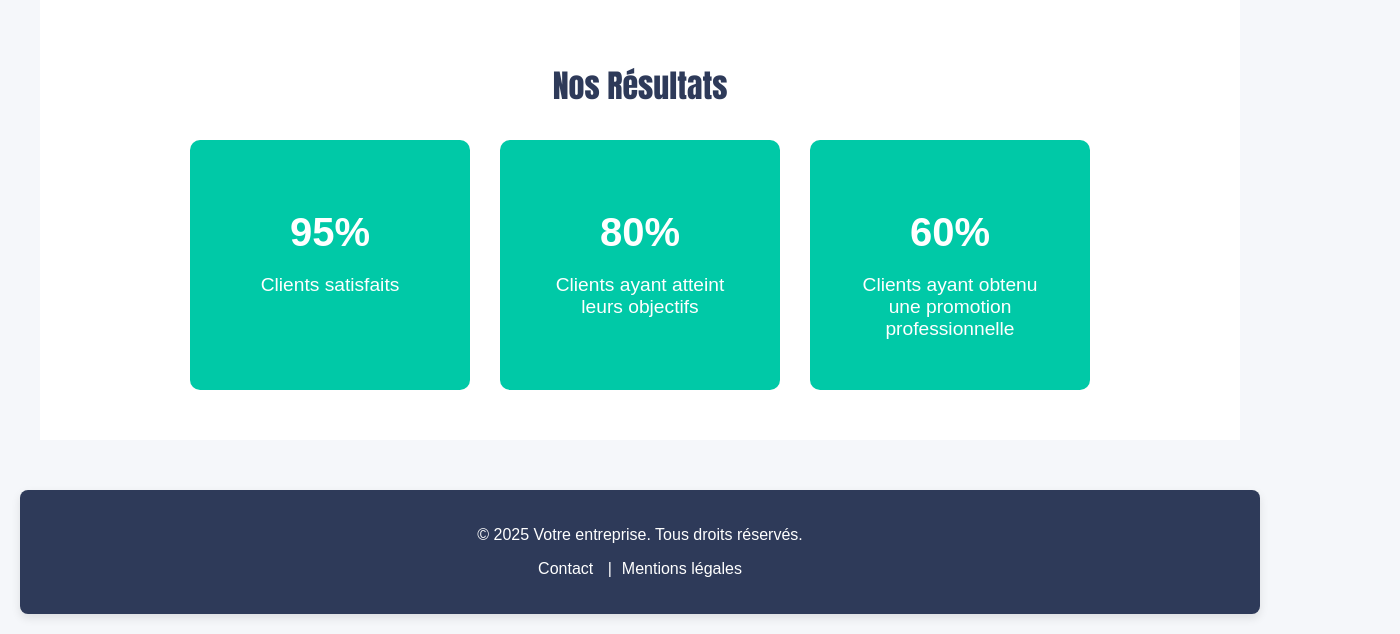
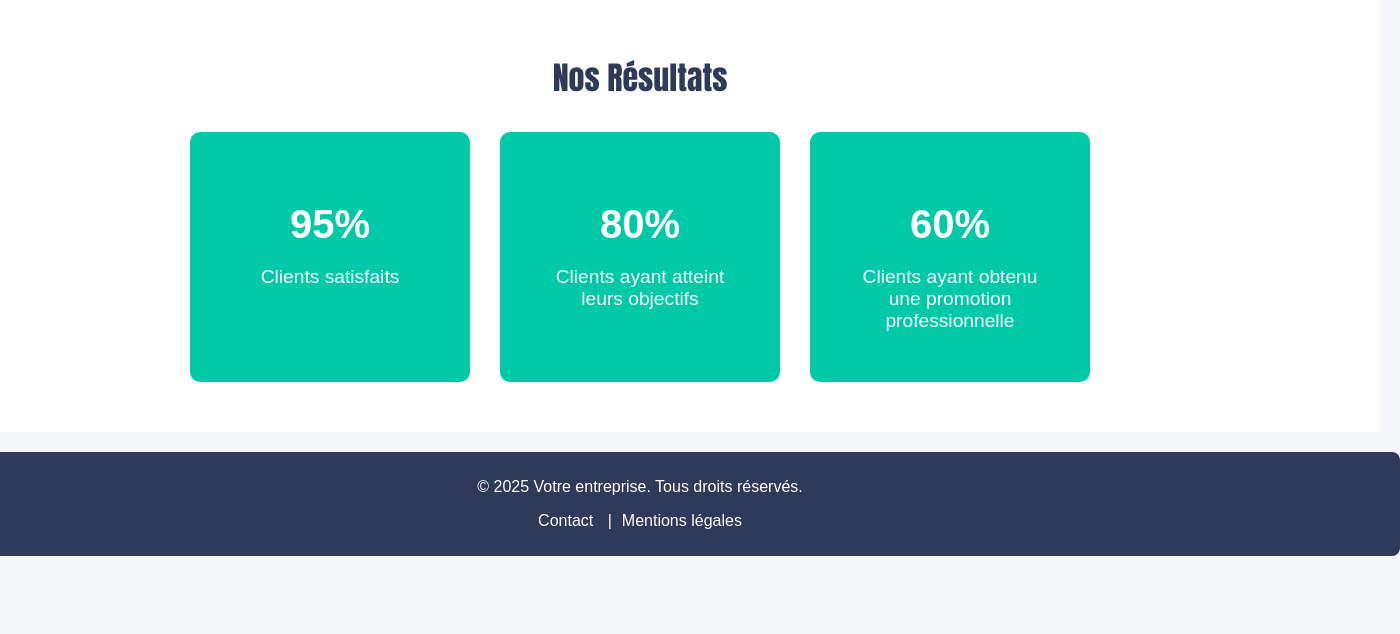
Before and after one commit to nour518/PFECOACH, a React (Create React App) app in the folder frontend/: page / in a window 1280 px wide. Shown: the part 2642-3276 px from the top of the page, 1400 px wide, since content can reach past the window. After the commit the page ends 3218 px from the top, so only its background shows below. Built offline with nearby package versions, Linux system fonts and the light colour scheme.

Commit message:
Ajout du code

```diff
--- a/frontend/src/styles.css
+++ b/frontend/src/styles.css
@@ -361,12 +361,14 @@ button:active {
 /* Footer */
 footer {
   background-color: var(--primary-color);
-  padding: 20px 10px;
+  padding:10px;
   color: var(--background-color);
   text-align: center;
   border-radius: 8px;
-  margin-top: 30px;
-  box-shadow: 0 4px 10px rgba(0, 0, 0, 0.1);
+  bottom: 0;
+  left: 0;
+  width:1500px;
+
 }
 
 footer a {
```
